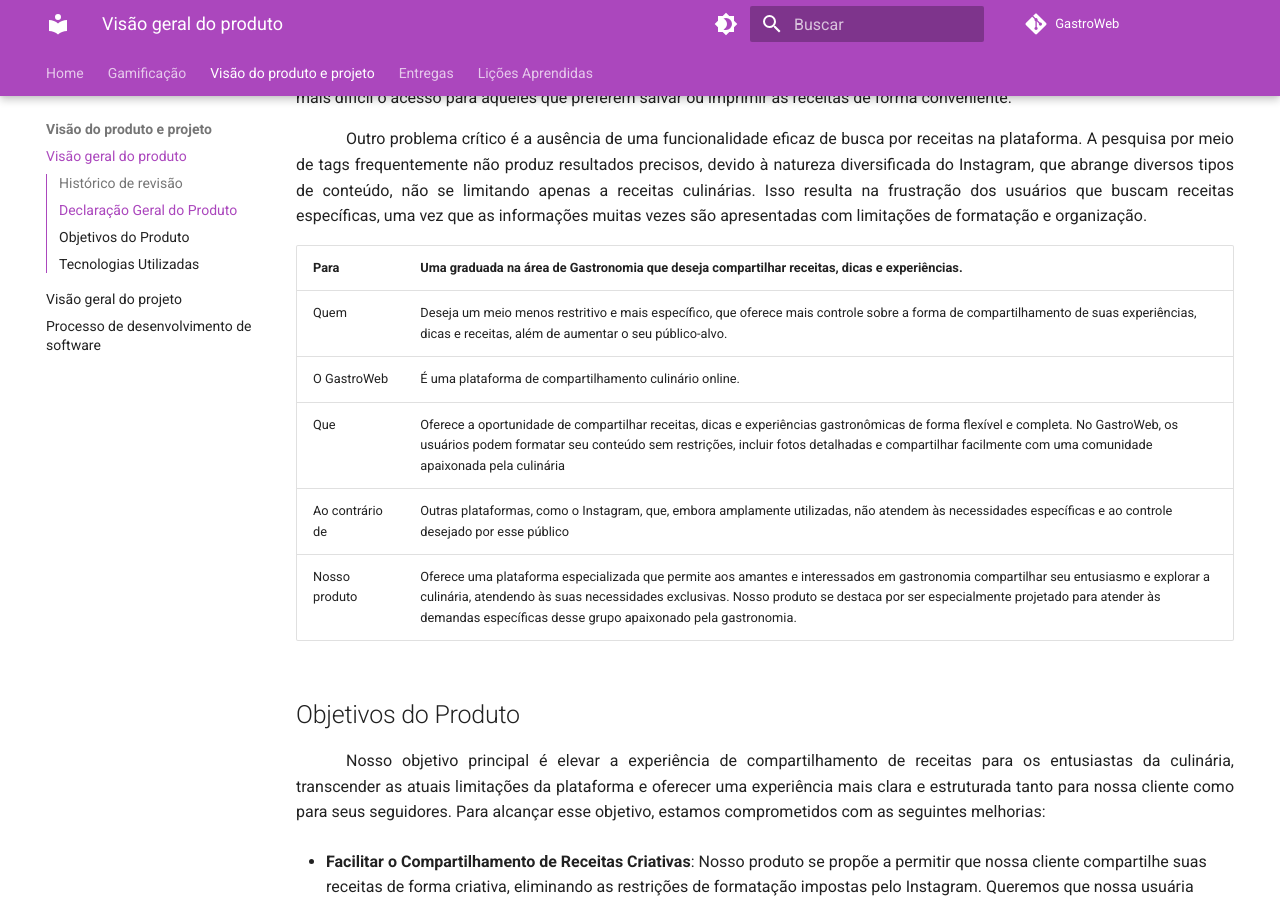
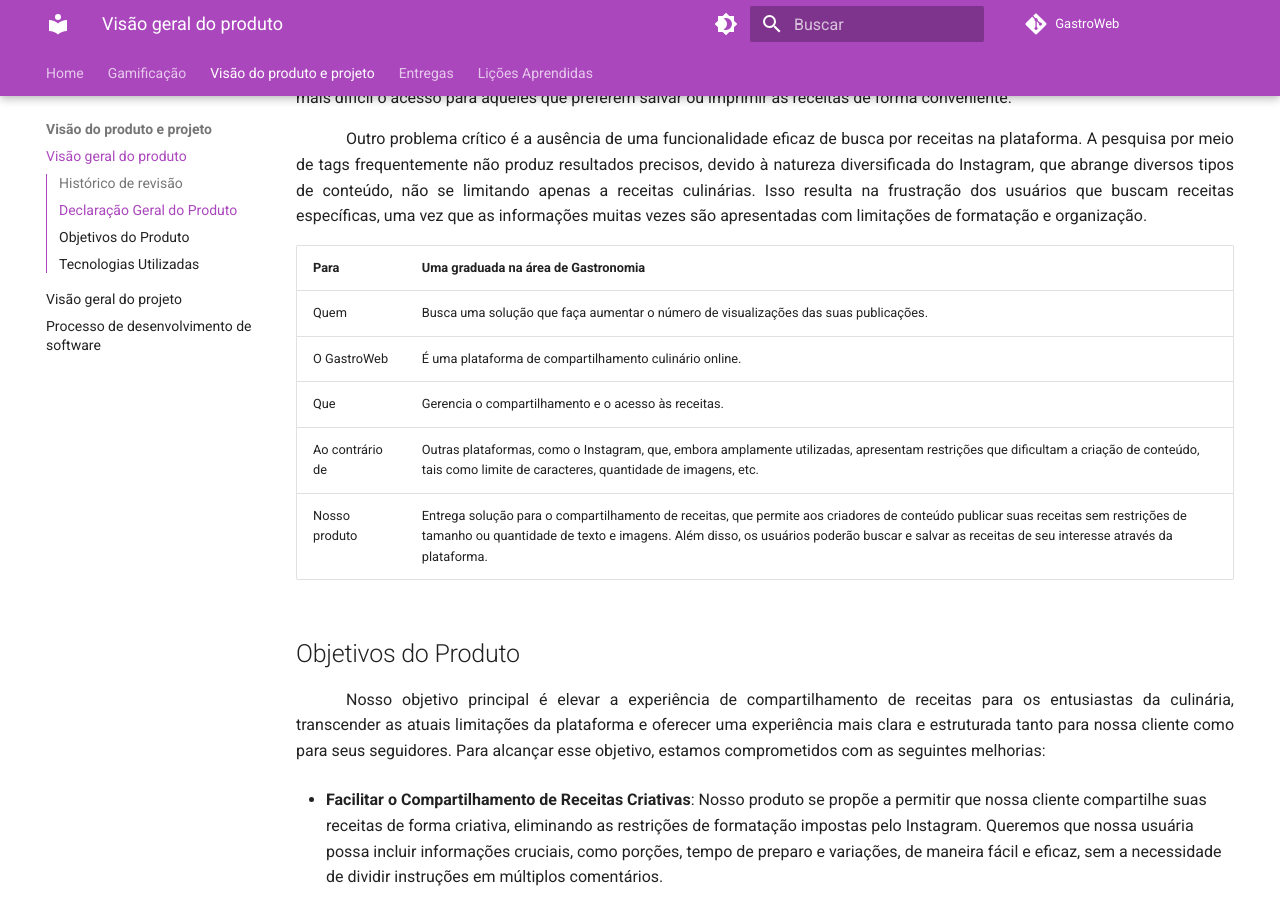
Before and after one commit to mdsreq-fga-unb/2023.2-GastroWeb, an MkDocs documentation site: the page built from docs/visao-produto-projeto/visao-produto.md, in a window 1280 px wide and 900 px high, scrolled down 1540 px. Built offline with MkDocs 1.6.1 and Material for MkDocs 9.7.7, drawn with Linux system fonts in a browser that asks for light colours; comment, search, counter and statistics services are not loaded.

Commit message:
Update visao-produto.md
Atualização da Declaração Geral do Produto

```diff
--- a/docs/visao-produto-projeto/visao-produto.md
+++ b/docs/visao-produto-projeto/visao-produto.md
@@ -25,13 +25,13 @@
 <p style="text-indent: 50px;text-align: justify;">Outro problema crítico é a ausência de uma funcionalidade eficaz de busca por receitas na plataforma. A pesquisa por meio de tags frequentemente não produz resultados precisos, devido à natureza diversificada do Instagram, que abrange diversos tipos de conteúdo, não se limitando apenas a receitas culinárias. Isso resulta na frustração dos usuários que buscam receitas específicas, uma vez que as informações muitas vezes são apresentadas com limitações de formatação e organização.
 </p>
 
-| Para            | Uma graduada na área de Gastronomia que deseja compartilhar receitas, dicas e experiências.                                                                                                                                                                                                                                      |
-| --------------- | -------------------------------------------------------------------------------------------------------------------------------------------------------------------------------------------------------------------------------------------------------------------------------------------------------------------------------- |
-| Quem            | Deseja um meio menos restritivo e mais específico, que oferece mais controle sobre a forma de compartilhamento de suas experiências, dicas e receitas, além de aumentar o seu público-alvo.                                                                                                                                      |
-| O GastroWeb     | É uma plataforma de compartilhamento culinário online.                                                                                                                                                                                                                                                                           |
-| Que             | Oferece a oportunidade de compartilhar receitas, dicas e experiências gastronômicas de forma flexível e completa. No GastroWeb, os usuários podem formatar seu conteúdo sem restrições, incluir fotos detalhadas e compartilhar facilmente com uma comunidade apaixonada pela culinária                                          |
-| Ao contrário de | Outras plataformas, como o Instagram, que, embora amplamente utilizadas, não atendem às necessidades específicas e ao controle desejado por esse público                                                                                                                                                                         |
-| Nosso produto   | Oferece uma plataforma especializada que permite aos amantes e interessados em gastronomia compartilhar seu entusiasmo e explorar a culinária, atendendo às suas necessidades exclusivas. Nosso produto se destaca por ser especialmente projetado para atender às demandas específicas desse grupo apaixonado pela gastronomia. |
+| Para            | Uma graduada na área de Gastronomia                                                                                    |
+| --------------- | ---------------------------------------------------------------------------------------------------------------------- |
+| Quem            | Busca uma solução que faça aumentar o número de visualizações das suas publicações.                                    |
+| O GastroWeb     | É uma plataforma de compartilhamento culinário online.                                                                 |
+| Que             | Gerencia o compartilhamento e o acesso às receitas.                                                                    |
+| Ao contrário de | Outras plataformas, como o Instagram, que, embora amplamente utilizadas, apresentam restrições que dificultam a criação de conteúdo, tais como limite de caracteres, quantidade de imagens, etc.                                                                   |
+| Nosso produto   | Entrega solução para o compartilhamento de receitas, que permite aos criadores de conteúdo publicar suas receitas sem restrições de tamanho ou quantidade de texto e imagens. Além disso, os usuários poderão buscar e salvar as receitas de seu interesse através da plataforma. |
 
 ## Objetivos do Produto
 
```
